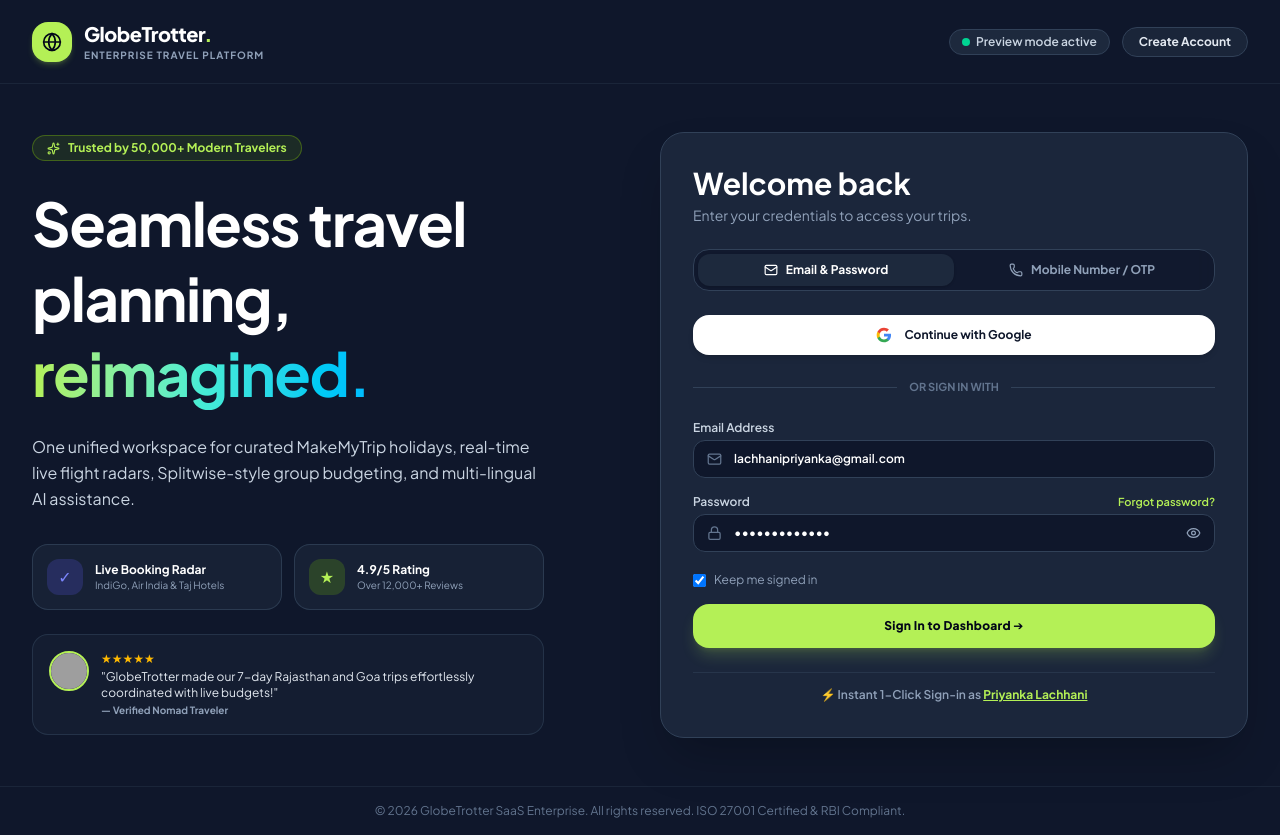
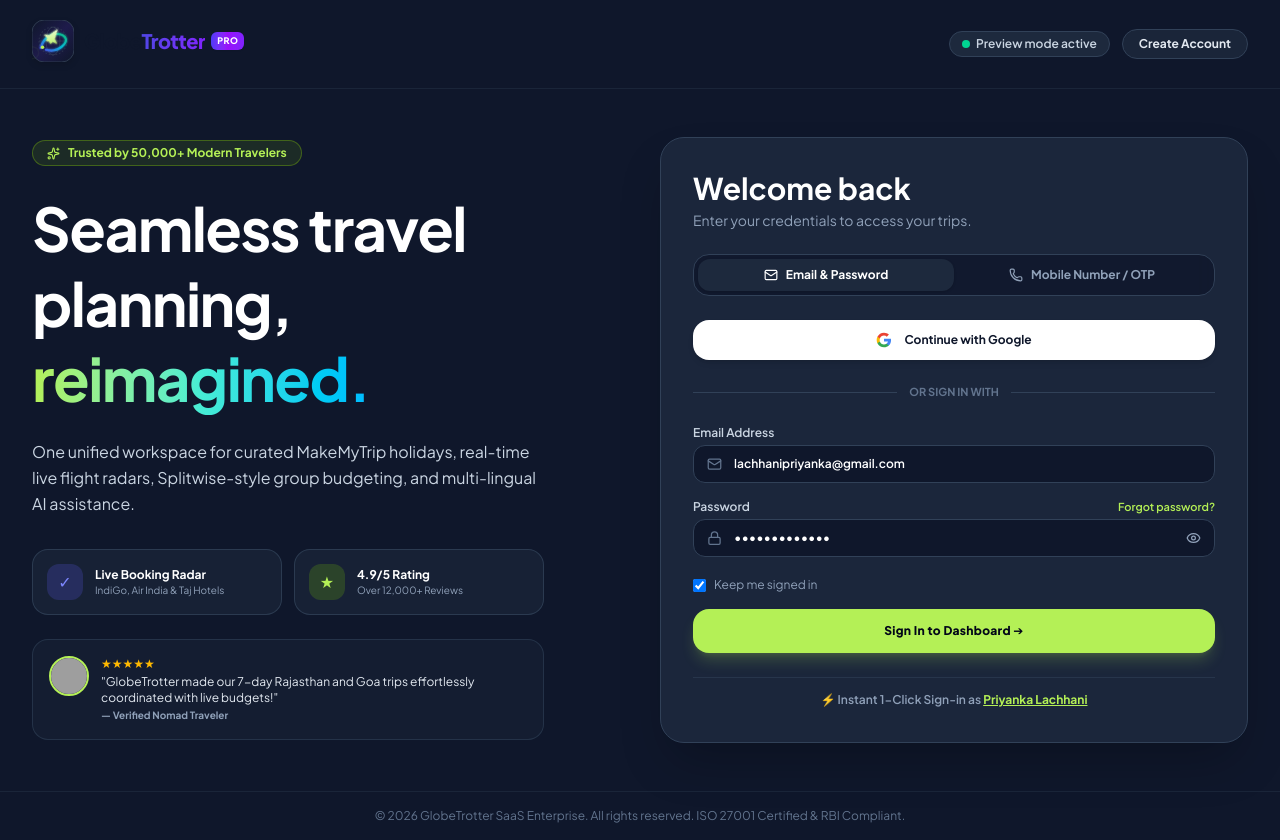
Before and after one commit to thatvivekhingu/Globe-Trotter_odoo_Tech-Titans, a React (Vite) app in the folder frontend/: page /login in a window 1280 px wide. Built offline with nearby package versions, Linux system fonts and the light colour scheme; no server answers; grey boxes are pictures that could not be loaded.

Commit message:
feat(branding): design and integrate custom ultra-premium GlobeTrotter vector emblem logo with orbital supersonic jet branding

```diff
--- a/frontend/src/components/layout/AppShell.tsx
+++ b/frontend/src/components/layout/AppShell.tsx
@@ -4,6 +4,7 @@ import { NavLink, useLocation } from 'react-router-dom'
 import { useTripWise } from '../../state/useTripWise'
 import { AiCopilotFloatingChat } from '../ai/AiCopilotFloatingChat'
 import { CommandPaletteModal } from '../navigation/CommandPaletteModal'
+import { GlobeTrotterLogo } from '../ui/GlobeTrotterLogo'
 import { Button, IconButton } from '../ui/Button'
 import { ImageWithFallback } from '../ui/ImageWithFallback'
 import { LivePresenceBar } from '../collaboration/LivePresenceBar'
@@ -74,18 +75,8 @@ function TopBar({ onMenu, onOpenCommandPalette }: { onMenu: () => void; onOpenCo
           <IconButton label="Open navigation" size="sm" className="lg:hidden" onClick={onMenu}>
             <Menu size={18} />
           </IconButton>
-          <NavLink to="/dashboard" className="flex items-center gap-2.5 group">
-            <div className="size-9 rounded-2xl bg-linear-to-br from-slate-900 via-indigo-950 to-slate-900 text-[#B4F056] flex items-center justify-center shadow-md border border-slate-700/50 group-hover:scale-105 transition-all">
-              <Globe size={19} className="text-[#B4F056]" />
-            </div>
-            <div className="flex items-baseline gap-1.5">
-              <span className="font-display text-xl font-bold tracking-tight text-slate-900">
-                GlobeTrotter
-              </span>
-              <span className="text-[9px] font-extrabold uppercase tracking-wider bg-linear-to-r from-[#4F46E5] to-violet-600 text-white px-1.5 py-0.2 rounded-md shadow-2xs">
-                PRO
-              </span>
-            </div>
+          <NavLink to="/dashboard" className="group">
+            <GlobeTrotterLogo size={38} />
           </NavLink>
         </div>
 
@@ -226,12 +217,7 @@ function MobileDrawer({ open, onClose }: { open: boolean; onClose: () => void })
     <div className="fixed inset-0 z-40 lg:hidden" role="presentation" onMouseDown={(event) => { if (event.target === event.currentTarget) onClose() }}>
       <div className="absolute inset-y-0 left-0 w-[min(84vw,20rem)] border-r border-slate-200 bg-white p-5 shadow-2xl">
         <div className="flex items-center justify-between">
-          <div className="flex items-center gap-2">
-            <div className="size-8 rounded-xl bg-[#0F172A] text-[#B4F056] flex items-center justify-center font-bold">
-              <Globe size={18} />
-            </div>
-            <span className="font-display text-xl font-bold text-slate-900">GlobeTrotter</span>
-          </div>
+          <GlobeTrotterLogo size={32} />
           <IconButton label="Close navigation" size="sm" onClick={onClose}><Menu size={18} /></IconButton>
         </div>
         <nav className="mt-8 space-y-1.5" aria-label="Mobile menu">
--- /dev/null
+++ b/frontend/src/components/ui/GlobeTrotterLogo.tsx
@@ -0,0 +1,100 @@
+interface LogoProps {
+  className?: string
+  size?: number
+  showText?: boolean
+  showBadge?: boolean
+}
+
+export function GlobeTrotterEmblem({ size = 38 }: { size?: number }) {
+  return (
+    <svg
+      width={size}
+      height={size}
+      viewBox="0 0 48 48"
+      fill="none"
+      xmlns="http://www.w3.org/2000/svg"
+      className="shrink-0 transition-transform duration-300 group-hover:scale-105 group-hover:rotate-3 drop-shadow-md"
+    >
+      <defs>
+        <linearGradient id="gtBgGrad" x1="0%" y1="0%" x2="100%" y2="100%">
+          <stop offset="0%" stopColor="#0F172A" />
+          <stop offset="50%" stopColor="#1E1B4B" />
+          <stop offset="100%" stopColor="#0F172A" />
+        </linearGradient>
+
+        <linearGradient id="gtOrbitalGrad" x1="0%" y1="100%" x2="100%" y2="0%">
+          <stop offset="0%" stopColor="#4F46E5" />
+          <stop offset="50%" stopColor="#06B6D4" />
+          <stop offset="100%" stopColor="#10B981" />
+        </linearGradient>
+
+        <linearGradient id="gtJetGrad" x1="0%" y1="0%" x2="100%" y2="100%">
+          <stop offset="0%" stopColor="#FFFFFF" />
+          <stop offset="100%" stopColor="#B4F056" />
+        </linearGradient>
+
+        <filter id="gtGlow" x="-20%" y="-20%" width="140%" height="140%">
+          <feGaussianBlur stdDeviation="1.5" result="blur" />
+          <feComposite in="SourceGraphic" in2="blur" operator="over" />
+        </filter>
+      </defs>
+
+      {/* Rounded squircle background */}
+      <rect width="48" height="48" rx="14" fill="url(#gtBgGrad)" stroke="#334155" strokeWidth="1" />
+
+      {/* Subtle globe grid lines */}
+      <circle cx="24" cy="24" r="16" stroke="#334155" strokeWidth="1.2" strokeDasharray="2 2" fill="none" opacity="0.6" />
+      <ellipse cx="24" cy="24" rx="8" ry="16" stroke="#475569" strokeWidth="1" fill="none" opacity="0.5" />
+      <line x1="8" y1="24" x2="40" y2="24" stroke="#475569" strokeWidth="1" opacity="0.5" />
+
+      {/* Dynamic orbital swoosh path */}
+      <path
+        d="M 10 32 C 14 16, 32 12, 38 20 C 42 26, 30 38, 16 34"
+        stroke="url(#gtOrbitalGrad)"
+        strokeWidth="2.5"
+        strokeLinecap="round"
+        fill="none"
+        filter="url(#gtGlow)"
+      />
+
+      {/* Supersonic Jet taking off in flight */}
+      <g transform="translate(24, 18) rotate(35) scale(0.95)">
+        <path
+          d="M 0 -10 L 4 2 L 10 5 L 4 6 L 3 10 L 0 8 L -3 10 L -4 6 L -10 5 L -4 2 Z"
+          fill="url(#gtJetGrad)"
+          filter="url(#gtGlow)"
+        />
+      </g>
+
+      {/* Pulsing beacon dot at departure point */}
+      <circle cx="12" cy="31" r="2" fill="#B4F056" />
+      <circle cx="12" cy="31" r="3.5" stroke="#B4F056" strokeWidth="0.8" fill="none" opacity="0.7" className="animate-ping origin-center" />
+    </svg>
+  )
+}
+
+export function GlobeTrotterLogo({
+  className = '',
+  size = 38,
+  showText = true,
+  showBadge = true,
+}: LogoProps) {
+  return (
+    <div className={`inline-flex items-center gap-2.5 group select-none ${className}`}>
+      <GlobeTrotterEmblem size={size} />
+
+      {showText && (
+        <div className="flex items-center gap-1.5">
+          <span className="font-display text-xl font-extrabold tracking-tight text-slate-900 leading-none">
+            Globe<span className="bg-gradient-to-r from-[#4F46E5] to-violet-600 bg-clip-text text-transparent">Trotter</span>
+          </span>
+          {showBadge && (
+            <span className="inline-flex items-center gap-0.5 px-1.5 py-0.5 rounded-md bg-gradient-to-r from-indigo-600 via-purple-600 to-violet-600 text-white text-[9px] font-black uppercase tracking-wider shadow-xs">
+              PRO
+            </span>
+          )}
+        </div>
+      )}
+    </div>
+  )
+}
--- a/frontend/src/features/auth/AuthPage.tsx
+++ b/frontend/src/features/auth/AuthPage.tsx
@@ -1,7 +1,8 @@
 import { useEffect, useState, type FormEvent } from 'react'
 import { Link, useLocation, useNavigate } from 'react-router-dom'
-import { Eye, EyeOff, Globe, Lock, Mail, Phone, Sparkles } from 'lucide-react'
+import { Eye, EyeOff, Lock, Mail, Phone, Sparkles } from 'lucide-react'
 import { checkApiHealth, getApiStatusLabel } from '../../lib/api/client'
+import { GlobeTrotterLogo } from '../../components/ui/GlobeTrotterLogo'
 import { useAuth } from '../../state/useAuth'
 import { useTripWise } from '../../state/useTripWise'
 
@@ -135,16 +136,8 @@ export function AuthPage({ mode }: { mode: 'login' | 'signup' }) {
     <div className="min-h-screen bg-slate-900 text-slate-100 flex flex-col justify-between selection:bg-[#B4F056] selection:text-slate-900">
       {/* Top Header */}
       <header className="mx-auto flex w-full max-w-7xl items-center justify-between px-4 py-5 sm:px-6 lg:px-8 border-b border-slate-800/80">
-        <Link to="/" className="flex items-center gap-3 group">
-          <div className="flex size-10 items-center justify-center rounded-2xl bg-[#B4F056] text-slate-950 font-bold shadow-md shadow-[#B4F056]/20 group-hover:scale-105 transition-transform">
-            <Globe size={20} />
-          </div>
-          <div>
-            <p className="font-display text-xl font-extrabold tracking-tight text-white">
-              GlobeTrotter<span className="text-[#B4F056]">.</span>
-            </p>
-            <p className="text-[10px] font-bold uppercase tracking-widest text-slate-400">Enterprise Travel Platform</p>
-          </div>
+        <Link to="/" className="group">
+          <GlobeTrotterLogo size={42} />
         </Link>
 
         <div className="flex items-center gap-3">
--- a/frontend/src/features/itinerary/ItineraryViewPage.tsx
+++ b/frontend/src/features/itinerary/ItineraryViewPage.tsx
@@ -69,7 +69,7 @@ export function ItineraryViewPage() {
 
           <Button
             size="sm"
-            variant="outline"
+            variant="secondary"
             icon={<Share2 size={15} />}
             onClick={() => {
               navigator.clipboard?.writeText(`${window.location.origin}/trips/${data.trip.id}/itinerary`)
```
